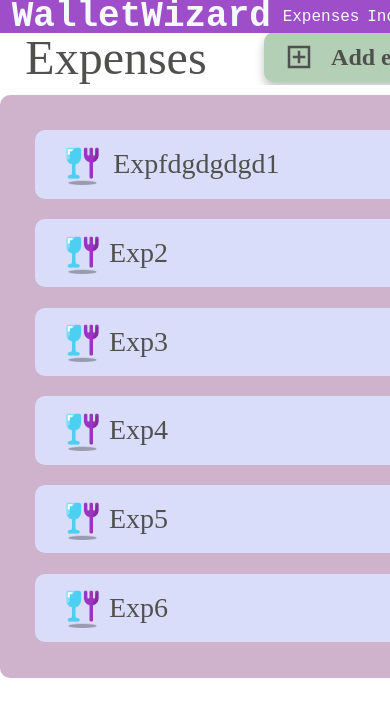
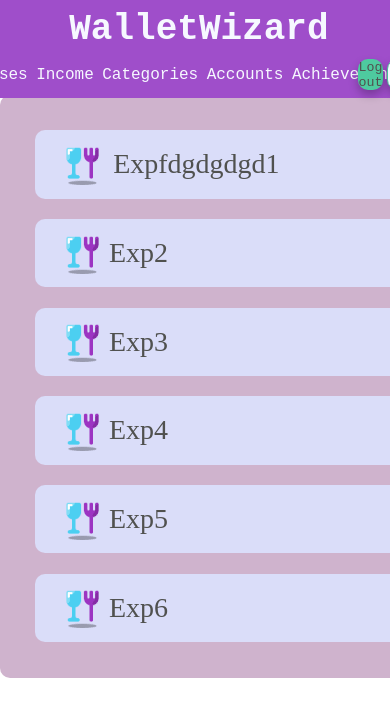
Before and after one commit to yyong1/wallet-wizard-React, a React (Create React App) app: page /expenses in a window 390 px wide. Shown: the top 716 px of the page. Built offline with nearby package versions, Linux system fonts and the light colour scheme.

Commit message:
navbar responsiveness

```diff
--- a/src/components/navbar/Navbar.css
+++ b/src/components/navbar/Navbar.css
@@ -1,4 +1,4 @@
-.navbar{
+.navbar {
   padding: 1%;
   display: flex;
   align-items: center;
@@ -6,35 +6,35 @@
   height: 3%;
   margin: 0 auto;
   background-color: var(--primary);
-    position:fixed;
-    top:0;
+  position: fixed;
+  top: 0;
 }
 
-.navbar a{
+.navbar a {
   padding: 1%;
-    font-family: 'Inconsolata', monospace;
+  font-family: "Inconsolata", monospace;
   color: var(--ww-white);
 }
 
-.navbar a:hover{
+.navbar a:hover {
   text-decoration: underline;
   cursor: pointer;
 }
 
-.navbar h2{
+.navbar h2 {
   font-size: 36px;
-    font-family: 'Inconsolata', monospace;
+  font-family: "Inconsolata", monospace;
   color: var(--ww-white);
   padding-left: 2%;
   padding-right: 2%;
   text-decoration: none;
 }
 
-.navbar h2 a:hover{
+.navbar h2 a:hover {
   text-decoration: none;
 }
 
-.navbar .buttons{
+.navbar .buttons {
   margin-left: auto;
   float: right;
   width: 40%;
@@ -42,6 +42,20 @@
   justify-content: flex-end;
 }
 
-.navbar .buttons button{
-    padding:1%;
+.navbar .buttons button {
+  padding: 1%;
 }
+
+@media (max-width: 640px) {
+  .navbar {
+    flex-direction: column;
+    height: fit-content;
+  }
+  .not-title{
+    display: flex;
+    justify-content: center;
+    align-items: center;
+    width: 100%;
+    margin: 1% 0 1% 0;
+  }
+}
--- a/src/components/navbar/Navbar.js
+++ b/src/components/navbar/Navbar.js
@@ -38,13 +38,16 @@ const Navbar = () => {
             <h2 onClick={homepage}>
                 WalletWizard
             </h2>
+            <div className='not-title'>
+                <div className='items'>
                     <a onClick={expenses}>Expenses</a>
                     <a onClick={income}>Income</a>
                     <a onClick={categories}>Categories</a>
                     <a onClick={accounts}>Accounts</a>
                     <a onClick={achievements}>Achievements</a>
+                </div>
                 <div className='buttons'>
-                <button onClick={homepage} className='primary' style={{marginRight:"0"}}>
+                    <button onClick={homepage} className='primary' style={{ marginRight: "0" }}>
                         Log out
                     </button>
                     <button className='primary-outlined'>
@@ -52,6 +55,7 @@ const Navbar = () => {
                     </button>
                 </div>
             </div>
+        </div>
     );
 }
 
```
Lines whose indentation alone changed are shown as unchanged.
